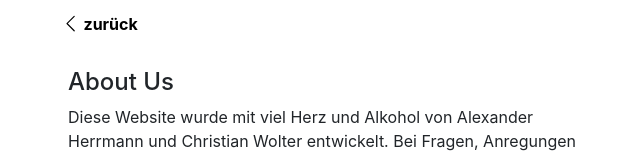
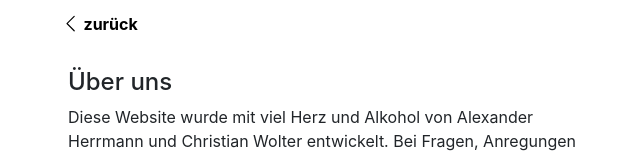
Before and after one commit to chrisWolter/saufi-website, a Vue app: page /about-us in a window 1280 px wide. Shown: the top 156 px of the page, without its empty margins (302-942 px from the left). Built offline with nearby package versions, Linux system fonts and the light colour scheme.

Commit message:
modal opens when user navigates back from a modal page

```diff
--- a/src/views/AboutUs.vue
+++ b/src/views/AboutUs.vue
@@ -3,7 +3,7 @@
     <ModalHeader />
     <b-row class="justify-content-center">
     <b-col class="d-block content" cols="11" md="8" lg="6">
-      <h4>About Us</h4>
+      <h4>Über uns</h4>
       <p>Diese Website wurde mit viel Herz und Alkohol von Alexander Herrmann
         und Christian Wolter entwickelt. Bei Fragen, Anregungen oder Ideen für
         Spiele könnt Ihr uns einfach eine Email schreiben.</p>
--- a/src/views/Home.vue
+++ b/src/views/Home.vue
@@ -108,6 +108,9 @@ export default {
       !document.querySelector("html").classList.contains("dark-mode")
     ) {
       document.querySelector("html").classList.toggle("dark-mode");
+    }
+    if(this.$route.params.referer) {
+      this.$bvModal.show('impressum-modal')
     }
     await this.fetchTasks();
     this.reload();
```
Also changed, not shown: 1 other file (tests, documents, lock files or other folders).
